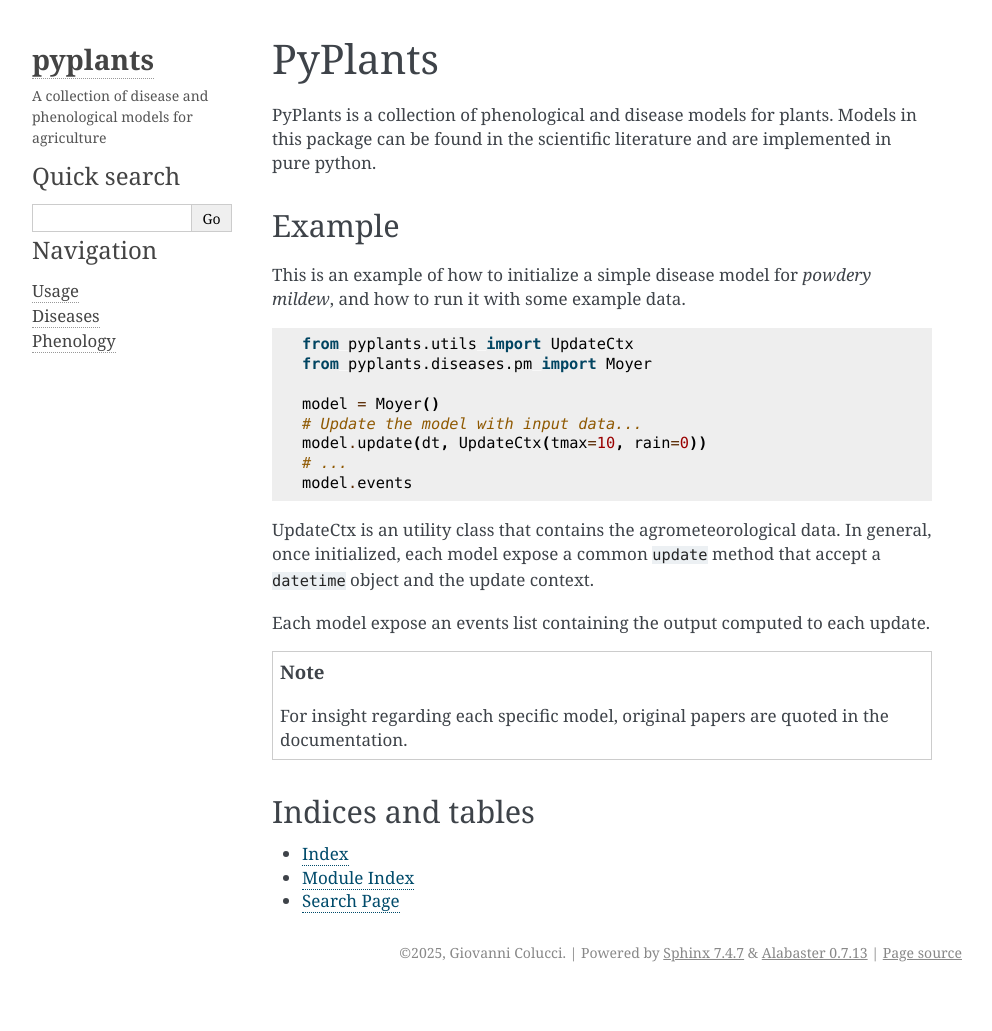
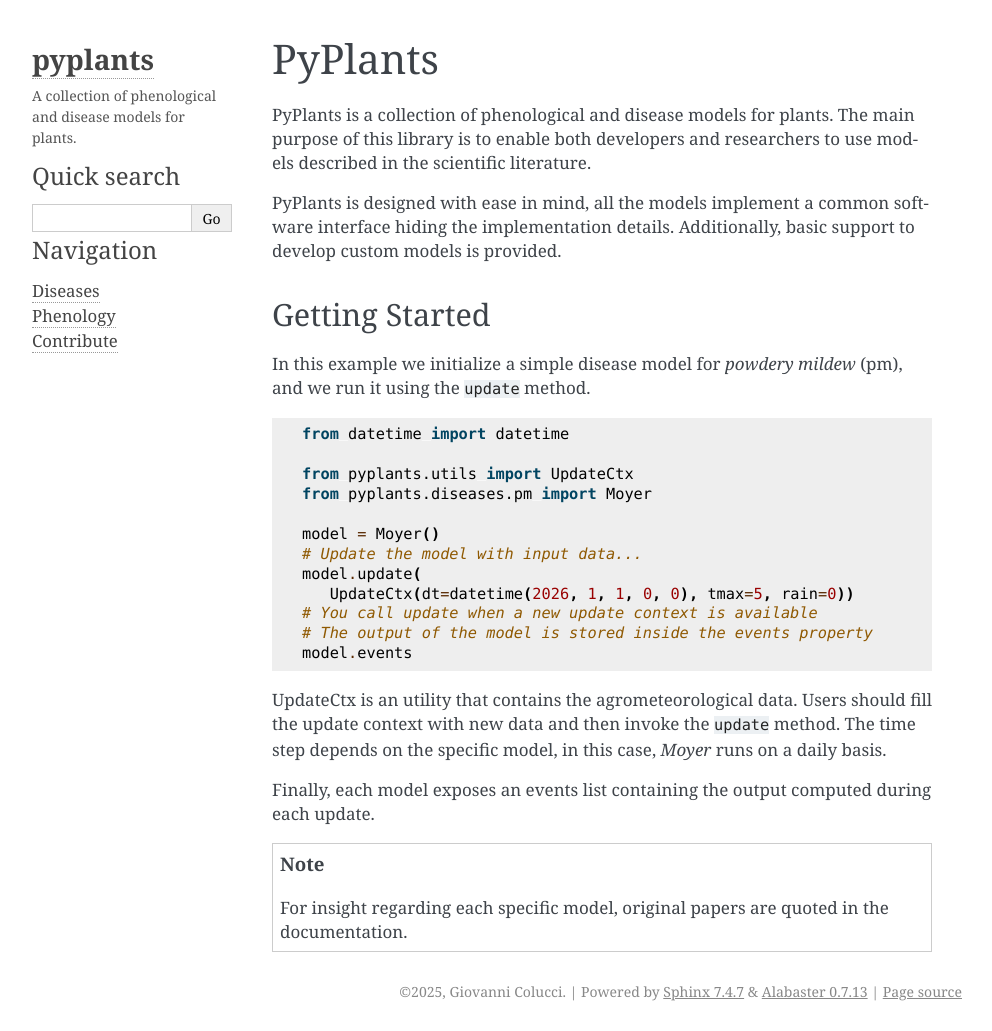
Before and after one commit to iXemLabs/pyplants, a Sphinx documentation site: the page built from doc/index.rst, in a window 1280 px wide. Shown: the whole page, without its empty margins (148-1140 px from the left). Built offline with Sphinx 7.4.7, drawn with Linux system fonts in a browser that asks for light colours; before the commit the page ends 992 px from its top, so only the background shows below that.

Commit message:
doc: added more documentation and provided an example of custom model implementation

```diff
--- a/doc/conf.py
+++ b/doc/conf.py
@@ -32,5 +32,5 @@
     ]
 }
 html_theme_options = {
-    "description": "A collection of disease and phenological models for agriculture"
+    "description": " A collection of phenological and disease models for plants."
 }
--- a/doc/index.rst
+++ b/doc/index.rst
@@ -6,42 +6,41 @@
 PyPlants
 ========
 
-PyPlants is a collection of phenological and disease models for plants. Models in this package can be found in the scientific literature and are implemented in pure python.
+PyPlants is a collection of phenological and disease models for plants. The main purpose of this library is to enable both developers and researchers to use models described in the scientific literature.
 
-Example
--------
+PyPlants is designed with ease in mind, all the models implement a common software interface hiding the implementation details. Additionally, basic support to develop custom models is provided.
 
-This is an example of how to initialize a simple disease model for *powdery mildew*, and how to run it with some example data.
+Getting Started
+---------------
+
+In this example we initialize a simple disease model for *powdery mildew* (pm), and we run it using the :code:`update` method.
 
 .. code-block:: python
+
+   from datetime import datetime
 
    from pyplants.utils import UpdateCtx
    from pyplants.diseases.pm import Moyer
 
    model = Moyer()
    # Update the model with input data...
-   model.update(dt, UpdateCtx(tmax=10, rain=0))
-   # ...
+   model.update(
+      UpdateCtx(dt=datetime(2026, 1, 1, 0, 0), tmax=5, rain=0))
+   # You call update when a new update context is available
+   # The output of the model is stored inside the events property
    model.events
 
-UpdateCtx is an utility class that contains the agrometeorological data. In general, once initialized, each model expose a common :code:`update` method that accept a :code:`datetime` object and the update context.
+UpdateCtx is an utility that contains the agrometeorological data. Users should fill the update context with new data and then invoke the :code:`update` method. The time step depends on the specific model, in this case, *Moyer* runs on a daily basis.
 
-Each model expose an events list containing the output computed to each update.
+Finally, each model exposes an events list containing the output computed during each update.
 
 .. topic:: Note
 
    For insight regarding each specific model, original papers are quoted in the documentation.
 
 .. toctree::
-   usage
    diseases
    phenology
+   contribute
    :hidden:
    :maxdepth: 2
-
-Indices and tables
-------------------
-
-* :ref:`genindex`
-* :ref:`modindex`
-* :ref:`search`
```
Also changed, not shown: doc/contribute.rst (added, +92 -0 lines), doc/phenology.rst (+15 -7 lines), doc/usage.rst (deleted, +0 -30 lines), 1 other file.
